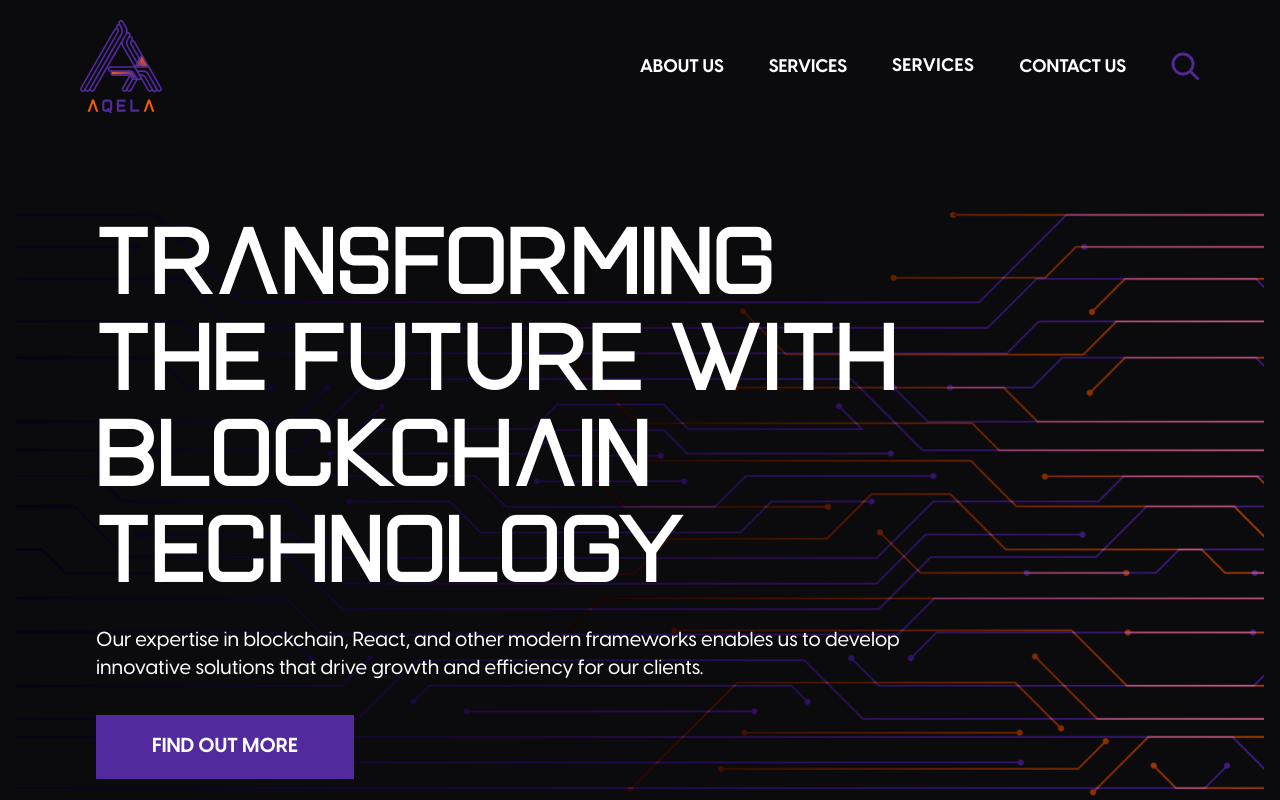
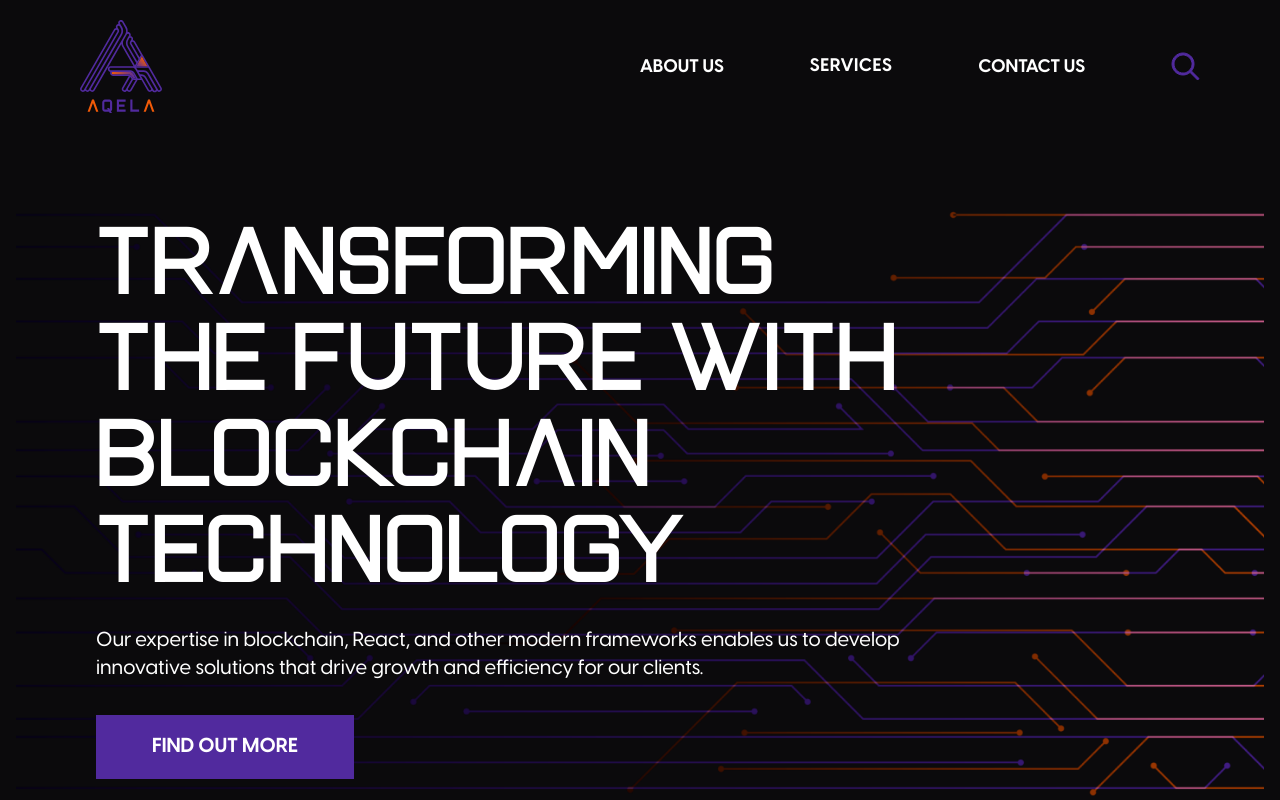
Before and after one commit to RavaszTamas/dev-nextjs, a Next.js app: page / in a window 1280 px wide. Shown: the top 800 px of the page. Built offline with nearby package versions, Linux system fonts and the light colour scheme.

Commit message:
removed extra link

```diff
--- a/src/components/Header.tsx
+++ b/src/components/Header.tsx
@@ -24,7 +24,6 @@ export default function Header() {
         <Link href={"/"}><Image className="" src={AqelaLogo} alt={"aqela-logo"}/></Link>
         <div className="flex flex-row items-center justify-between w-1/2">
             <Link href={"/about"}> <TextButton>About us</TextButton></Link>
-            <Link href={"/blockchain-projects"}> <TextButton>Services</TextButton> </Link>
             <Button
                 id="basic-button"
                 aria-controls={open ? 'basic-menu' : undefined}
```
